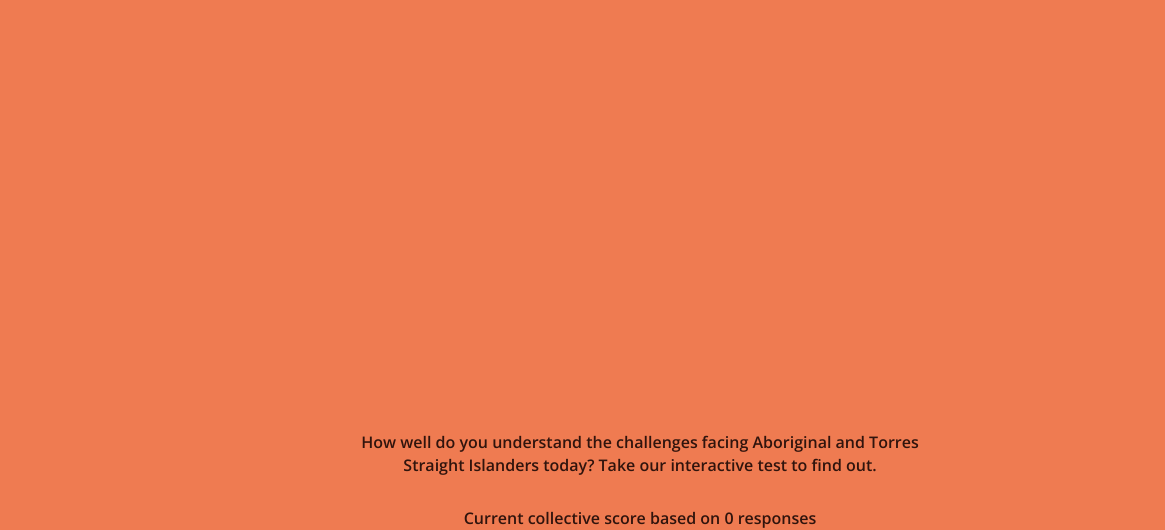
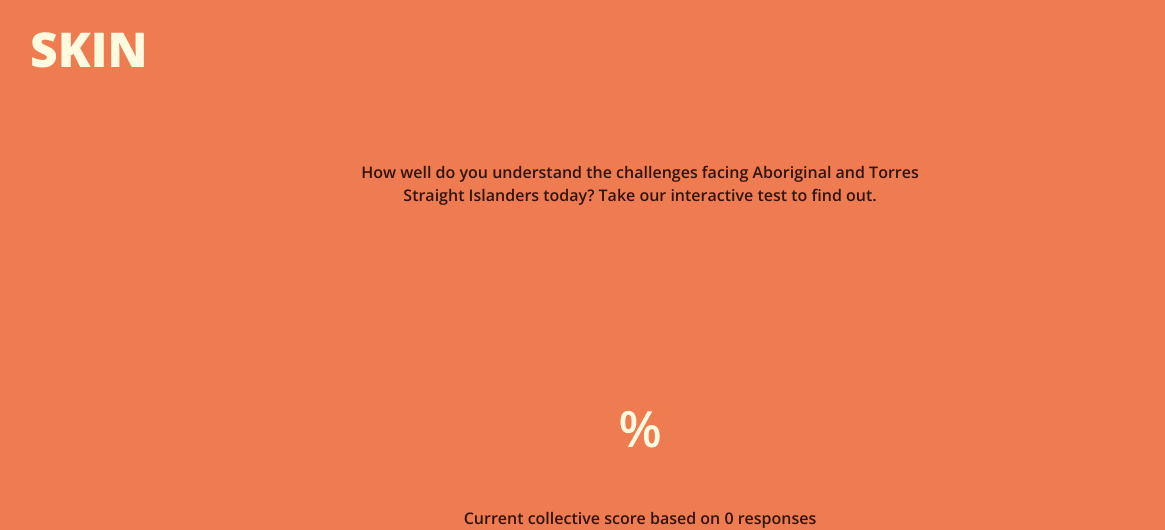
Before and after one commit to suyeonson/skin, a website: page index.html in a window 1280 px wide. Shown: the top 530 px of the page, 0-1165 px from the left. Drawn offline with nearby package versions, Linux system fonts and the light colour scheme; some packages are replaced by stand-ins of ours; a script that the page names is missing.

Commit message:
final touches??

```diff
--- a/css/style.scss
+++ b/css/style.scss
@@ -39,6 +39,17 @@ body {
 	position: relative;
 	z-index: 2;
 	padding:0;
+
+	#logo {
+		position: absolute;
+	    top: 15px;
+	    left: 30px;
+	    width: 150px;
+	    height: auto;
+	    font-weight: bolder;
+	    font-size: 48px;
+	    color: #fffbe1;
+	}
 
 	#intro-top {
 		height: 70vh;
@@ -198,4 +209,8 @@ body {
     .navbar-nav>li>a:hover, ul>li>a.active {
     	color: $orange;
     }
+
+    i {
+    	color: $creme;
+    }
 }
--- a/index.html
+++ b/index.html
@@ -19,14 +19,20 @@
                     <li><a href="#section-2" du-smooth-scroll du-scrollspy>MENTAL HEALTH</a></li>
                     <li><a href="#section-2" du-smooth-scroll du-scrollspy>EDUCATION</a></li>
                     <li><a href="#section-2" du-smooth-scroll du-scrollspy>EMPLOYMENT</a></li>
+                    <li style="position: absolute; right: 15px"><a><i class="fa fa-tumblr"></i></a></li>
+                    <li style="position: absolute; right: 50px"><a><i class="fa fa-facebook"></i></a></li>
+                    <li style="position: absolute; right: 83px"><a><i class="fa fa-twitter"></i></a></li>
                 </ul>
             </nav>
             <div class="row deck" id="intro">
                 <div class="col-xs-12" id="intro-top">
                     <div class="row">
+                        <div id="logo">
+                            SKIN
+                        </div>
                         <div class="col-xs-6 col-xs-offset-3" id="teaser">
                             How well do you understand the challenges facing Aboriginal and Torres Straight Islanders today? Take our interactive test to find out.
-                            <div id="cumulative-score">{{responses[responses.length - 1].avg | number:0}}</div>
+                            <div id="cumulative-score">{{responses[responses.length - 1].avg | number:0}}<span style="font-size: 50px; line-height: 50px;">%</span></div>
                             Current collective score based on {{responses.length}} responses
                         </div>
                     </div>
@@ -3720,7 +3726,7 @@
                         </div>
                         <br><br>
                         <div id="q2-answer">
-                        The answer is 30%.
+                        The answer is actually 30%.
                         </div>
                     </div>
                 </div>
```
Also changed, not shown: css/style.css, skinlogo.png (added), 1 other file.
